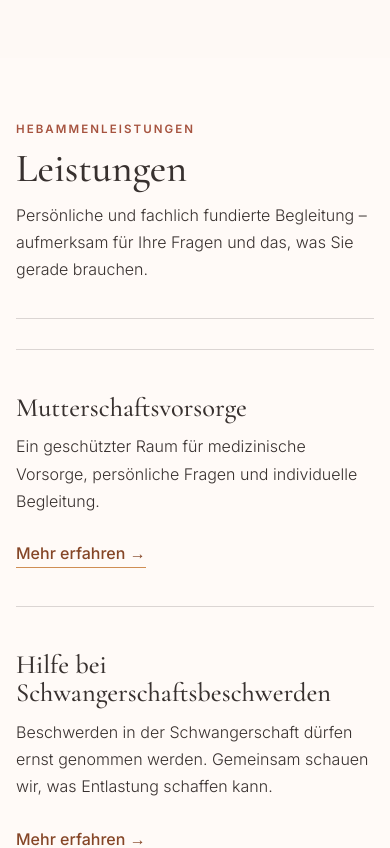
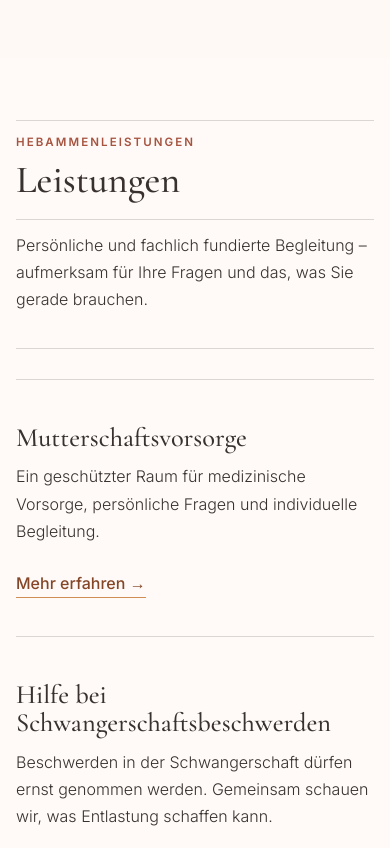
Before and after one commit to Filip-Zafran/simona-eschweiler, a Next.js app: page / in a window 390 px wide. Shown: the part 1700-2548 px from the top of the page. Built offline with nearby package versions, Linux system fonts and the light colour scheme; no server answers; the database is empty.

Commit message:
inital update

```diff
--- a/app/globals.css
+++ b/app/globals.css
@@ -7,7 +7,7 @@
 .update-banner{display:flex;align-items:center;justify-content:center;gap:18px;padding:11px 24px;background:var(--camel);color:var(--charcoal);font-size:.79rem;letter-spacing:.02em;text-align:center}.update-banner.important{background:var(--terra);color:#fff}.update-banner-label{text-transform:uppercase;font-size:.65rem;font-weight:600;letter-spacing:.16em}.update-banner a{font-weight:500;border-bottom:1px solid currentColor;white-space:nowrap}
 .home-story{background:#f8eee7}.natural-image{width:100%;height:auto;object-fit:contain}
 .hero{min-height:calc(100vh - 92px);display:grid;grid-template-columns:1.03fr .97fr}.hero-copy{display:flex;align-items:center;padding:8vw max(7vw,48px)}.hero-inner{max-width:650px}.hero h1{max-width:700px}.hero .lead{font-family:"Cormorant Garamond",serif;font-size:clamp(1.4rem,2.2vw,2rem);line-height:1.25;margin:25px 0}.hero p:not(.lead){max-width:570px}.hero-image{position:relative;min-height:660px;background:var(--almond);overflow:hidden}.hero-image img{width:100%;height:100%;object-fit:cover;object-position:50% 45%}.hero-image:after{content:"";position:absolute;inset:0;background:linear-gradient(90deg,rgba(133,70,39,.12),transparent 40%)}
-.welcome{text-align:center}.welcome .intro{font-family:"Cormorant Garamond",serif;font-size:clamp(1.8rem,3.2vw,2.8rem);line-height:1.25;margin:28px 0}.services{background:#fffaf7}.section-head{display:flex;justify-content:space-between;align-items:end;margin-bottom:55px}.section-head p{max-width:480px}.services-label{display:none}.service-grid{display:grid;grid-template-columns:repeat(2,1fr);border-top:1px solid var(--line)}.service{padding:50px 8% 55px 0;border-bottom:1px solid var(--line)}.service:nth-child(even){padding-left:8%;border-left:1px solid var(--line)}.service p{max-width:480px}.care-cta{padding:42px 0;text-align:center;background:var(--cream);border-top:1px solid var(--line);border-bottom:1px solid var(--line)}
+.welcome{text-align:center}.welcome .intro{font-family:"Cormorant Garamond",serif;font-size:clamp(1.8rem,3.2vw,2.8rem);line-height:1.25;margin:28px 0}.services{background:#fffaf7}.section-head{display:flex;justify-content:space-between;align-items:end;margin-bottom:55px}.section-head p{max-width:480px}.services-label{display:none}.service-grid{display:grid;grid-template-columns:repeat(2,1fr);border-top:1px solid var(--line)}.service{padding:50px 8% 55px 0;border-bottom:1px solid var(--line)}.service:nth-child(even){padding-left:8%;border-left:1px solid var(--line)}.service p{max-width:480px}.service h3{display:flex;align-items:center;gap:18px}.service h3::before{content:"";display:none}.care-cta{padding:42px 0;text-align:center;background:var(--cream);border-top:1px solid var(--line);border-bottom:1px solid var(--line)}
 .home-story blockquote{margin:28px 0 0;padding-left:24px;border-left:2px solid var(--camel);font-family:"Cormorant Garamond",serif;font-size:1.5rem;line-height:1.35}.home-story cite{display:block;margin-top:10px;font-family:Inter,Arial,sans-serif;font-size:.75rem;font-style:normal;letter-spacing:.08em;color:var(--terra)}
 .trauma{background:var(--almond)}.split{display:grid;grid-template-columns:1fr 1fr;align-items:center;gap:clamp(55px,9vw,130px)}.split-image{height:650px;object-fit:cover}.trauma .split-image{height:560px}.trauma .copy{max-width:510px}.about .split-image{object-position:center 20%}.quote{font-family:"Cormorant Garamond",serif;font-size:1.65rem;line-height:1.35}.news{background:#ead1be}.news-list{margin-top:45px;border-top:1px solid rgba(56,49,47,.25)}.news-item{display:grid;grid-template-columns:180px 1fr;gap:30px;padding:30px 0;border-bottom:1px solid rgba(56,49,47,.25)}.news-item.important h3:before{content:"•";color:var(--terra);margin-right:10px}.online{background:var(--charcoal);color:var(--cream)}.online .eyebrow{color:#e3a77a}.contact{text-align:center}.contact h2{max-width:800px;margin:10px auto 25px}
 .footer{padding:70px 0 35px;background:#f7ede6;border-top:1px solid var(--line)}.footer-main{display:flex;justify-content:space-between;gap:40px;align-items:start}.footer-logo img{width:230px;mix-blend-mode:multiply}.footer-links{display:flex;gap:60px}.footer-links div{display:grid;gap:8px}.copyright{font-size:.72rem;margin-top:55px;padding-top:20px;border-top:1px solid var(--line);display:flex;justify-content:space-between}
@@ -16,7 +16,7 @@
 .logo img{width:260px;height:74px;object-fit:cover;object-position:center 52%}
 .footer-logo img{width:290px;height:92px;object-fit:cover;object-position:center 52%}
 @media(max-width:980px){.navlinks{display:none;position:absolute;top:92px;left:0;right:0;background:var(--cream);padding:25px 24px 35px;flex-direction:column;align-items:flex-start;border-bottom:1px solid var(--line)}.navlinks.open{display:flex}.menu-button{display:block}.hero{grid-template-columns:1fr;min-height:auto}.hero-copy{padding:90px 24px}.hero-image{min-height:580px}.service-grid,.split{grid-template-columns:1fr}.service:nth-child(even){padding-left:0;border-left:0}.split-image,.trauma .split-image{width:100%;height:min(120vw,650px)}.trauma .split-image{order:2}.section-head{display:block}.footer-main{display:block}.footer-links{margin-top:35px}.expertise{grid-template-columns:1fr}.expertise div:nth-child(even){padding-left:0;border-left:0}.nav{height:80px}.logo img{width:175px}.navlinks{top:80px}}
-@media(max-width:600px){.container,.narrow{width:min(100% - 32px,1180px)}.section{padding:78px 0}.hero-copy{padding:70px 22px}.hero h1{font-size:3.35rem}.hero-image{min-height:480px}.news-item{grid-template-columns:1fr;gap:0}.footer-links{display:grid;grid-template-columns:1fr 1fr;gap:30px}.copyright{display:block}.service{padding:38px 0}.section-head{margin-bottom:30px;padding-bottom:24px;border-bottom:1px solid var(--line)}.services-label{display:block}.section-head h2{margin-top:8px}.care-cta{padding:34px 0}.about-details{grid-template-columns:1fr}}
+@media(max-width:600px){.container,.narrow{width:min(100% - 32px,1180px)}.section{padding:78px 0}.hero-copy{padding:70px 22px}.hero h1{font-size:3.35rem}.hero-image{min-height:480px}.news-item{grid-template-columns:1fr;gap:0}.footer-links{display:grid;grid-template-columns:1fr 1fr;gap:30px}.copyright{display:block}.service{padding:38px 0}.section-head{margin-bottom:30px;padding-top:12px;padding-bottom:24px;border-top:1px solid var(--line);border-bottom:1px solid var(--line)}.section-head > div{padding-bottom:10px;border-bottom:1px solid rgba(56,49,47,.18)}.services-label{display:block}.section-head h2{margin-top:8px;font-size:clamp(2.4rem,8vw,3.3rem)}.care-cta{padding:34px 0}.about-details{grid-template-columns:1fr}}
 @media(max-width:980px){.logo img{width:205px;height:64px}.footer-logo img{width:260px;height:82px}}
 @media(prefers-reduced-motion:reduce){html{scroll-behavior:auto}*{transition:none!important}}
 
```
